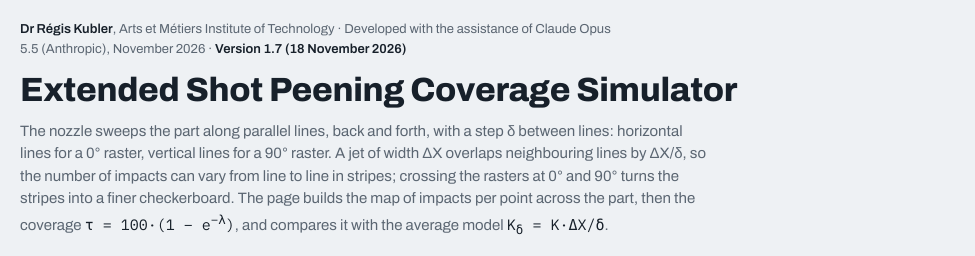
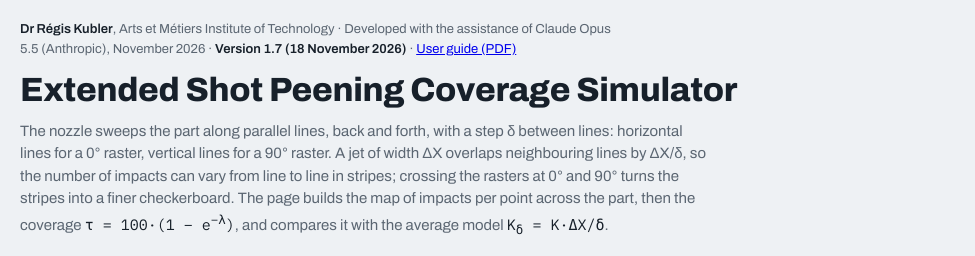
Before and after one commit to rkubler/extended-simulator, a plain HTML site: page index.html in a window 1280 px wide. Shown: the top 256 px of the page, 0-975 px from the left. Drawn offline with Linux system fonts and the light colour scheme.

Commit message:
Add files via upload

```diff
--- a/index.html
+++ b/index.html
@@ -96,7 +96,7 @@ footer{font-size:13px;color:var(--muted);border-top:1px solid var(--line);paddin
 <div class="wrap">
 <header class="hero">
 <div class="htext">
-  <p class="byline"><b>Dr Régis Kubler</b>, Arts et Métiers Institute of Technology · Developed with the assistance of Claude Opus 5.5 (Anthropic), November 2026 · <b>Version 1.7 (18 November 2026)</b></p>
+  <p class="byline"><b>Dr Régis Kubler</b>, Arts et Métiers Institute of Technology · Developed with the assistance of Claude Opus 5.5 (Anthropic), November 2026 · <b>Version 1.7 (18 November 2026)</b> · <a href="https://rkubler.github.io/extended-simulator/docs/extended_simulator_guide.pdf" target="_blank" rel="noopener">User guide (PDF)</a></p>
   <h1>Extended Shot Peening Coverage Simulator</h1>
   <p>The nozzle sweeps the part along parallel lines, back and forth, with a step δ between lines: horizontal lines for a 0° raster, vertical lines for a 90° raster. A jet of width ΔX overlaps neighbouring lines by ΔX/δ, so the number of impacts can vary from line to line in stripes; crossing the rasters at 0° and 90° turns the stripes into a finer checkerboard. The page builds the map of impacts per point across the part, then the coverage <span class="formula">τ = 100·(1 − e<sup>−λ</sup>)</span>, and compares it with the average model <span class="formula">K<sub>δ</sub> = K·ΔX/δ</span>.</p>
 </div>
```
Also changed, not shown: docs/img/cov_delta.png (added), docs/img/cov_n.png (added), docs/img/map_cross25.png (added), docs/img/map_par25.png (added), docs/img/overview.png (added), docs/img/profile.png (added), docs/img/stripes.png (added), docs/img/stripes_p.png (added), 6 other files.
